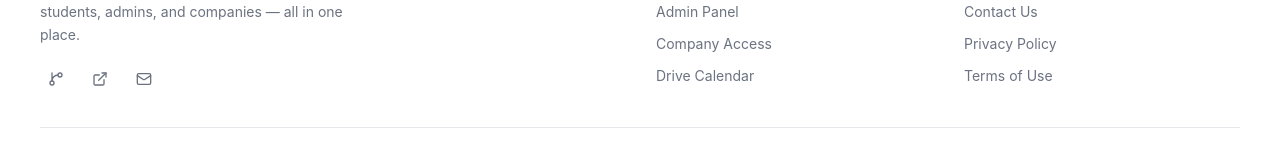
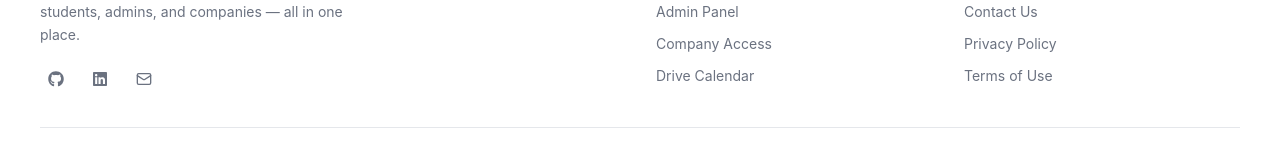
Before and after one commit to Bharani-23CSR033/Drive-Management, a React app in the folder Frontend/: page / in a window 1280 px wide. Shown: the part 2963-3115 px from the top of the page. Built offline with nearby package versions, Linux system fonts and the light colour scheme; the HTML template or start-up script is replaced by a standard one.

Commit message:
Fixed : Footer Section

```diff
--- a/Frontend/package.json
+++ b/Frontend/package.json
@@ -19,6 +19,7 @@
     "react-dom": "^19.2.4",
     "react-hook-form": "^7.72.1",
     "react-hot-toast": "^2.6.0",
+    "react-icons": "^5.6.0",
     "react-router-dom": "^7.14.0",
     "recharts": "^3.8.1",
     "zod": "^4.3.6",
--- a/Frontend/src/components/layout/Footer.jsx
+++ b/Frontend/src/components/layout/Footer.jsx
@@ -1,7 +1,8 @@
 // src/components/layout/Footer.jsx
 
 import { Link } from 'react-router-dom';
-import { BriefcaseBusiness, GitBranch, ExternalLink, Mail } from 'lucide-react';
+import { BriefcaseBusiness, Mail } from 'lucide-react';
+import { FaGithub, FaLinkedin } from 'react-icons/fa';
 
 const Footer = () => {
   return (
@@ -9,6 +10,7 @@ const Footer = () => {
       <div className="max-w-7xl mx-auto px-6 lg:px-10 py-10">
         <div className="grid grid-cols-1 md:grid-cols-4 gap-8">
 
+          {/* Brand Section */}
           <div className="md:col-span-2 space-y-3">
             <div className="flex items-center gap-2">
               <div className="w-8 h-8 bg-[#004643] rounded-lg flex items-center justify-center">
@@ -18,28 +20,55 @@ const Footer = () => {
                 PlaceDrive
               </span>
             </div>
+
             <p className="text-sm text-[#6B7280] leading-relaxed max-w-xs">
               Streamlining campus placement drives for students, admins, and companies — all in one place.
             </p>
+
+            {/* Social Icons */}
             <div className="flex items-center gap-3 pt-1">
-              <a href="#" className="p-2 rounded-lg text-[#6B7280] hover:text-[#004643] hover:bg-[#004643]/10 transition-all">
-                <GitBranch size={16} />
+              <a
+                href="#"
+                target="_blank"
+                rel="noopener noreferrer"
+                aria-label="GitHub"
+                className="p-2 rounded-lg text-[#6B7280] hover:text-[#004643] hover:bg-[#004643]/10 transition-all"
+              >
+                <FaGithub size={16} />
               </a>
-              <a href="#" className="p-2 rounded-lg text-[#6B7280] hover:text-[#004643] hover:bg-[#004643]/10 transition-all">
-                <ExternalLink size={16} />
+
+              <a
+                href="#"
+                target="_blank"
+                rel="noopener noreferrer"
+                aria-label="LinkedIn"
+                className="p-2 rounded-lg text-[#6B7280] hover:text-[#004643] hover:bg-[#004643]/10 transition-all"
+              >
+                <FaLinkedin size={16} />
               </a>
-              <a href="#" className="p-2 rounded-lg text-[#6B7280] hover:text-[#004643] hover:bg-[#004643]/10 transition-all">
+
+              <a
+                href="mailto:example@email.com"
+                aria-label="Email"
+                className="p-2 rounded-lg text-[#6B7280] hover:text-[#004643] hover:bg-[#004643]/10 transition-all"
+              >
                 <Mail size={16} />
               </a>
             </div>
           </div>
 
+          {/* Platform Links */}
           <div className="space-y-3">
-            <h4 className="text-sm font-semibold text-[#111827] dark:text-[#E6F4F1]">Platform</h4>
+            <h4 className="text-sm font-semibold text-[#111827] dark:text-[#E6F4F1]">
+              Platform
+            </h4>
             <ul className="space-y-2">
               {['Student Portal', 'Admin Panel', 'Company Access', 'Drive Calendar'].map((item) => (
                 <li key={item}>
-                  <Link to="#" className="text-sm text-[#6B7280] hover:text-[#004643] dark:hover:text-[#E6F4F1] transition-colors">
+                  <Link
+                    to="#"
+                    className="text-sm text-[#6B7280] hover:text-[#004643] dark:hover:text-[#E6F4F1] transition-colors"
+                  >
                     {item}
                   </Link>
                 </li>
@@ -47,23 +76,35 @@ const Footer = () => {
             </ul>
           </div>
 
+          {/* Support Links */}
           <div className="space-y-3">
-            <h4 className="text-sm font-semibold text-[#111827] dark:text-[#E6F4F1]">Support</h4>
+            <h4 className="text-sm font-semibold text-[#111827] dark:text-[#E6F4F1]">
+              Support
+            </h4>
             <ul className="space-y-2">
               {['Help Center', 'Contact Us', 'Privacy Policy', 'Terms of Use'].map((item) => (
                 <li key={item}>
-                  <Link to="#" className="text-sm text-[#6B7280] hover:text-[#004643] dark:hover:text-[#E6F4F1] transition-colors">
+                  <Link
+                    to="#"
+                    className="text-sm text-[#6B7280] hover:text-[#004643] dark:hover:text-[#E6F4F1] transition-colors"
+                  >
                     {item}
                   </Link>
                 </li>
               ))}
             </ul>
           </div>
+
         </div>
 
+        {/* Bottom Bar */}
         <div className="mt-8 pt-6 border-t border-[#E5E7EB] dark:border-[#1F4D4A] flex flex-col sm:flex-row items-center justify-between gap-2">
-          <p className="text-xs text-[#6B7280]">© {new Date().getFullYear()} PlaceDrive. All rights reserved.</p>
-          <p className="text-xs text-[#6B7280]">Built for campus placements</p>
+          <p className="text-xs text-[#6B7280]">
+            © {new Date().getFullYear()} PlaceDrive. All rights reserved.
+          </p>
+          <p className="text-xs text-[#6B7280]">
+            Built for campus placements
+          </p>
         </div>
       </div>
     </footer>
```
Also changed, not shown: 1 other file (tests, documents, lock files or other folders).
